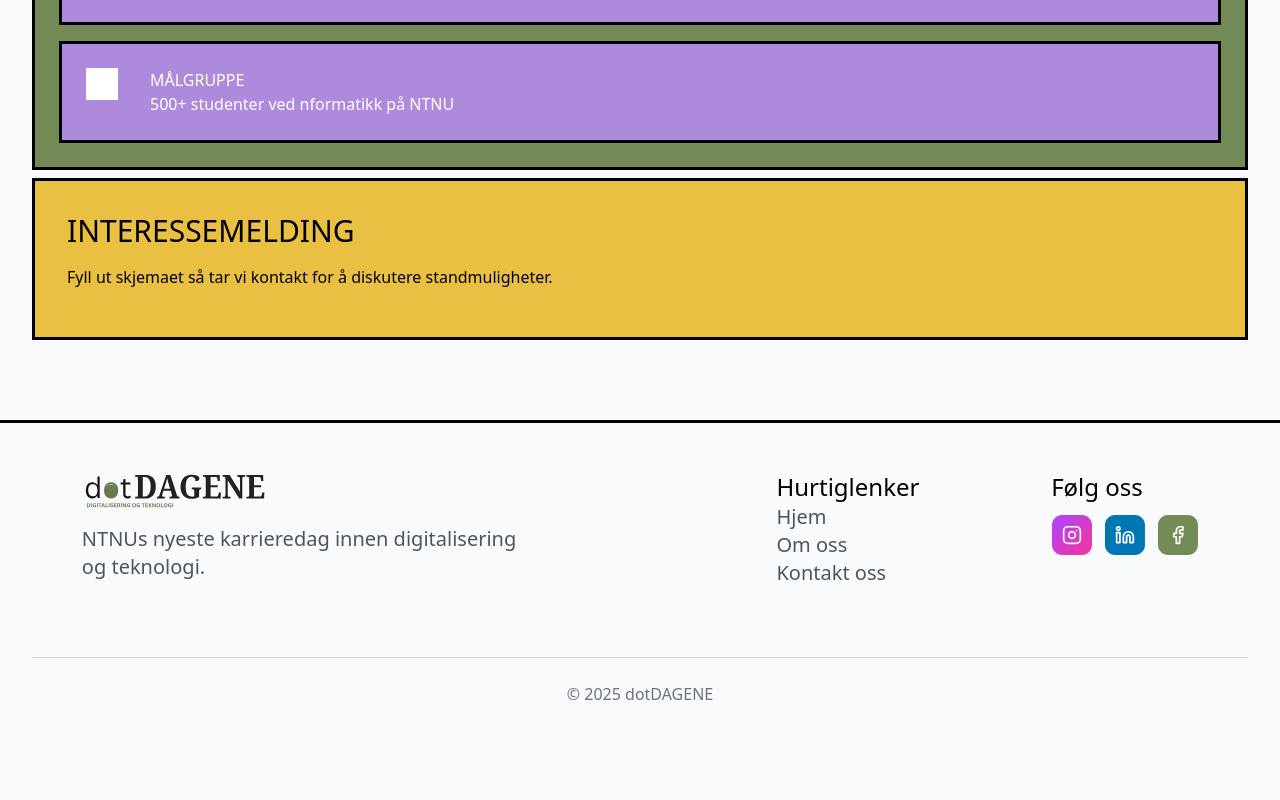
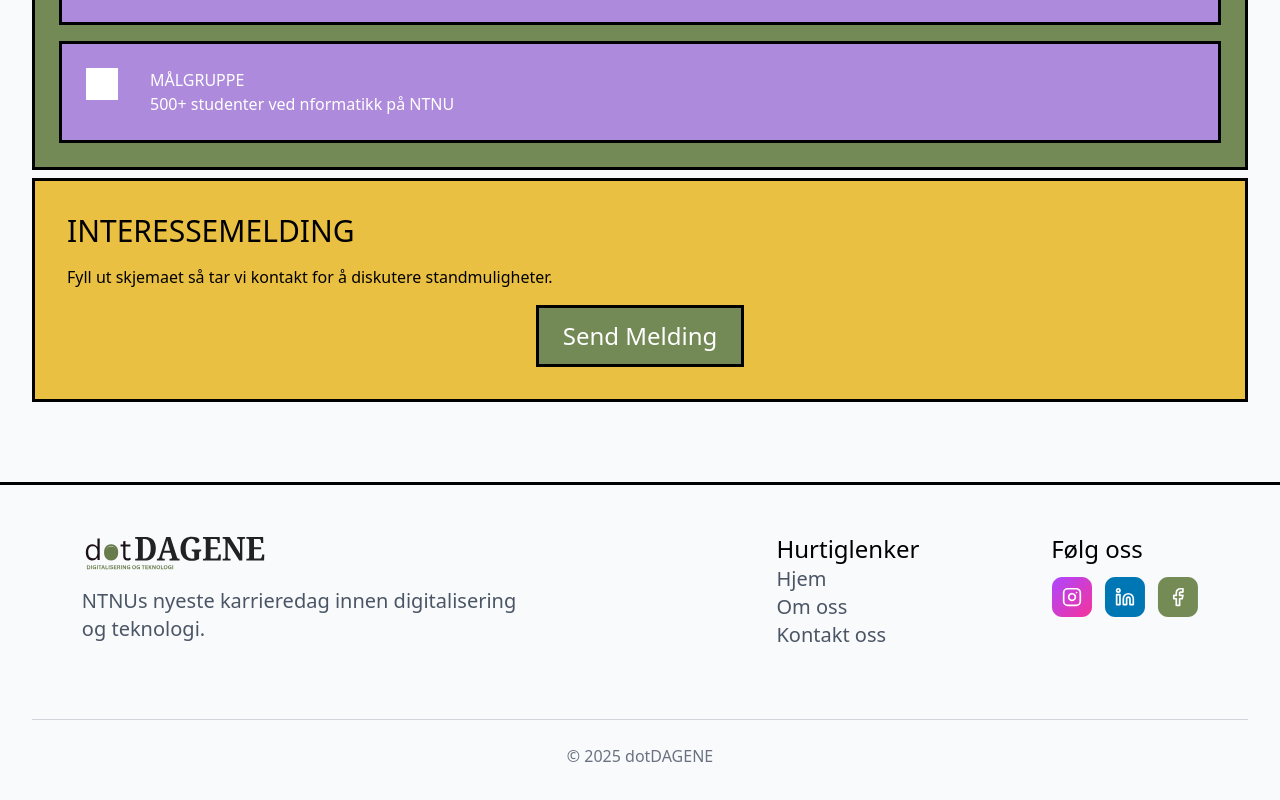
Before and after one commit to kristianGjertsen/dotDAGENE, a React (Vite) app in the folder frontend/: page / in a window 1280 px wide. Shown: the part 2834-3634 px from the top of the page. Before the commit the page ends 3572 px from the top, so only its background shows below. Built offline with nearby package versions, Linux system fonts and the light colour scheme.

Commit message:
Fix ContactForm types for production build

```diff
--- a/frontend/src/components/HomePage/ContactForm.tsx
+++ b/frontend/src/components/HomePage/ContactForm.tsx
@@ -1,4 +1,4 @@
-import { useState } from 'react';
+import { useState, type FormEvent } from 'react';
 import { Button } from '../Button';
 
 type FormData = {
@@ -25,14 +25,20 @@ export const ContactForm = () => {
   const [isSubmitting, setIsSubmitting] = useState<boolean>(false);
   const [submitStatus, setSubmitStatus] = useState<SubmitStatus>('idle');
 
+  /*
+
   const handleInputChange = (
-    e: React.ChangeEvent<HTMLInputElement | HTMLTextAreaElement>
+    e: ChangeEvent<HTMLInputElement | HTMLTextAreaElement>
   ) => {
     const { name, value } = e.target;
-    setFormData(prev => ({ ...prev, [name]: value }));
+    setFormData(prev => ({
+      ...prev,
+      [name]: value,
+    }));
   };
 
-  const handleSubmit = async (e: React.FormEvent<HTMLFormElement>) => {
+  */
+  const handleSubmit = async (e: FormEvent<HTMLFormElement>) => {
     e.preventDefault();
     setIsSubmitting(true);
 
@@ -48,7 +54,8 @@ Melding:
 ${formData.melding}
       `.trim();
 
-      const mailtoLink = `mailto:kontakt@dotdagene.no?subject=Henvendelse fra ${formData.bedriftsnavn}&body=${encodeURIComponent(emailBody)}`;
+      const mailtoLink = `mailto:kontakt@dotdagene.no?subject=Henvendelse fra ${formData.bedriftsnavn
+        }&body=${encodeURIComponent(emailBody)}`;
 
       window.location.href = mailtoLink;
 
@@ -72,7 +79,14 @@ ${formData.melding}
     <>
       <div className="mx-auto max-w-4xl">
         <form onSubmit={handleSubmit} className="space-y-4">
-          {/* …resten uendret… */}
+          {/* ... hele skjemaet uendret ... */}
+
+          <div className="flex flex-col items-stretch justify-center">
+            <Button color="green" type="submit" disabled={isSubmitting}>
+              Send Melding
+            </Button>
+          </div>
+
           {submitStatus === 'success' && (
             <div className="bg-dotgreen border-3 border-black p-6 text-white">
               <p className="text-center text-lg font-medium">
@@ -80,9 +94,10 @@ ${formData.melding}
               </p>
             </div>
           )}
+
           {submitStatus === 'error' && (
             <div className="border-3 border-black bg-red-600 p-4 text-white">
-              Noe gikk galt ved åpning av e-postklienten.
+              Noe gikk galt ved åpning av e-postklienten. Vennligst prøv igjen.
             </div>
           )}
         </form>
--- a/frontend/src/components/LinkButton.tsx
+++ b/frontend/src/components/LinkButton.tsx
@@ -1,4 +1,4 @@
-import type { ReactNode, MouseEvent } from 'react';
+import type { ReactNode } from 'react';
 
 type color = 'purple' | 'green' | 'yellow';
 
```
